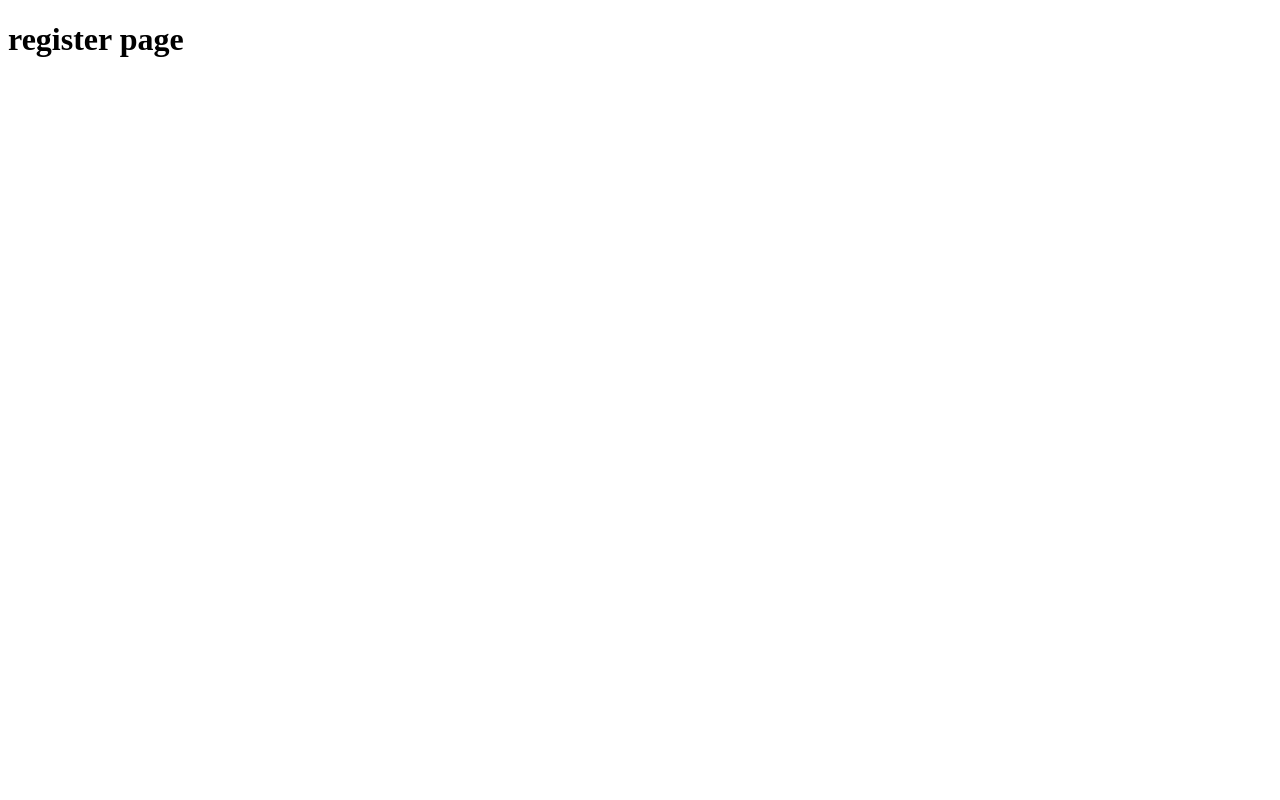
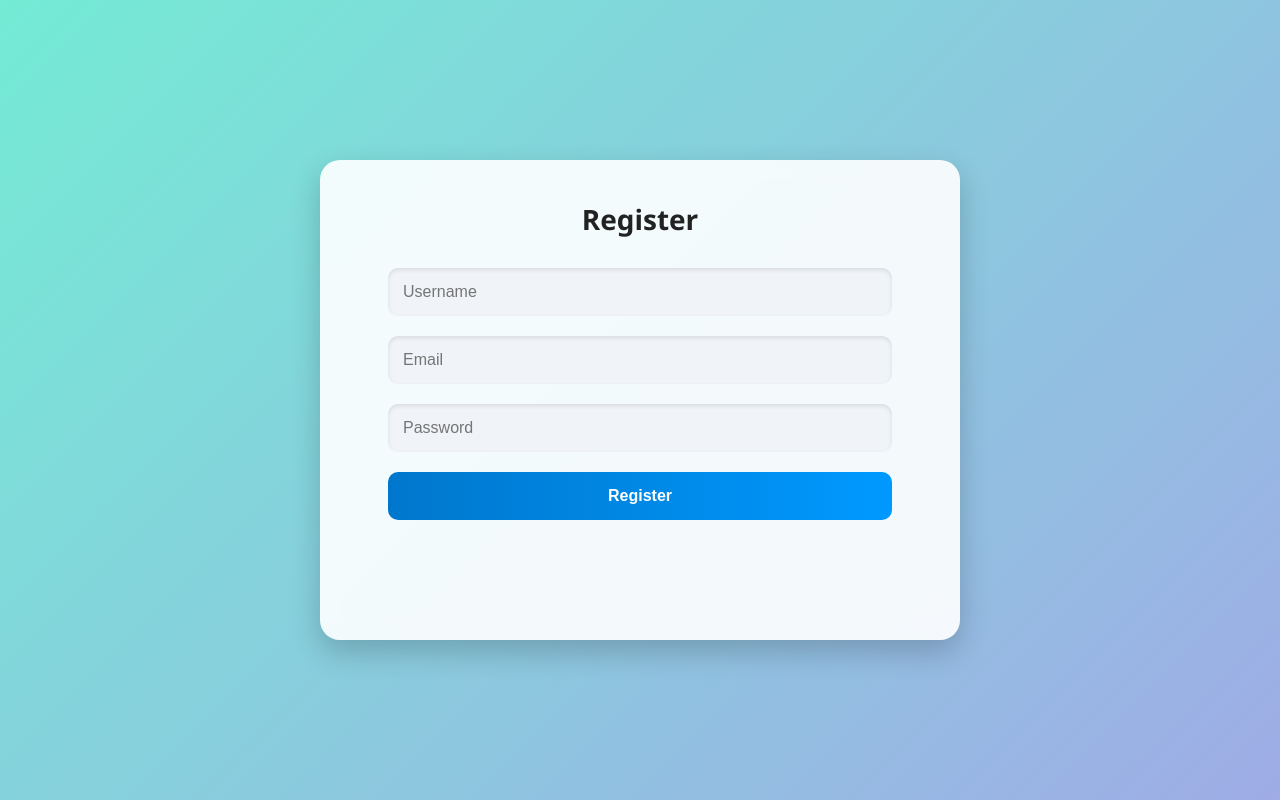
Before and after one commit to nikhil-kamboj420/Express.JS-by-Nikhil, a website: page views/register.html in a window 1280 px wide. Drawn offline with Linux system fonts and the light colour scheme.

Commit message:
add register page

```diff
--- a/views/register.html
+++ b/views/register.html
@@ -1,11 +1,129 @@
 <!DOCTYPE html>
 <html lang="en">
-<head>
-    <meta charset="UTF-8">
-    <meta name="viewport" content="width=device-width, initial-scale=1.0">
-    <title>register</title>
-</head>
-<body>
-    <h1>register page</h1>
-</body>
+  <head>
+    <meta charset="UTF-8" />
+    <title>Register</title>
+    <style>
+      * {
+        margin: 0;
+        padding: 0;
+        box-sizing: border-box;
+      }
+
+      body {
+        height: 100vh;
+        background: linear-gradient(135deg, #74ebd5, #9face6);
+        display: flex;
+        justify-content: center;
+        align-items: center;
+        font-family: "Segoe UI", Tahoma, Geneva, Verdana, sans-serif;
+      }
+
+      .container {
+        width: 50vw;
+        height: 60vh;
+        background: rgba(255, 255, 255, 0.9);
+        backdrop-filter: blur(8px);
+        border-radius: 20px;
+        box-shadow: 0 12px 30px rgba(0, 0, 0, 0.2);
+        padding: 40px;
+        text-align: center;
+        transition: all 0.3s ease-in-out;
+      }
+
+      .container:hover {
+        transform: scale(1.02);
+        box-shadow: 0 16px 40px rgba(0, 0, 0, 0.25);
+      }
+
+      .container h2 {
+        margin-bottom: 30px;
+        color: #222;
+        font-size: 28px;
+      }
+
+      form input {
+        width: 90%;
+        padding: 15px;
+        margin-bottom: 20px;
+        border: none;
+        border-radius: 10px;
+        background-color: #f0f4f8;
+        box-shadow: inset 0 2px 4px rgba(0, 0, 0, 0.1);
+        font-size: 16px;
+        transition: 0.2s ease;
+      }
+
+      form input:focus {
+        outline: none;
+        background-color: #e6f0ff;
+        box-shadow: 0 0 0 2px #0077cc;
+      }
+
+      form button {
+        width: 90%;
+        padding: 15px;
+        background: linear-gradient(90deg, #0077cc, #0099ff);
+        color: white;
+        font-weight: bold;
+        font-size: 16px;
+        border: none;
+        border-radius: 10px;
+        cursor: pointer;
+        transition: background 0.3s ease;
+      }
+
+      form button:hover {
+        background: linear-gradient(90deg, #005fa3, #0077cc);
+      }
+    </style>
+  </head>
+  <body>
+    <div class="container">
+      <h2>Register</h2>
+      <form id="registerForm">
+        <input
+          type="text"
+          id="username"
+          name="username"
+          placeholder="Username"
+          required
+        />
+        <input
+          type="email"
+          id="email"
+          name="email"
+          placeholder="Email"
+          required
+        />
+        <input
+          type="password"
+          id="password"
+          name="password"
+          placeholder="Password"
+          required
+        />
+        <button type="submit">Register</button>
+      </form>
+    </div>
+
+    <script>
+      // Submit handler (optional logic)
+      document
+        .getElementById("registerForm")
+        .addEventListener("submit", async function (e) {
+          e.preventDefault();
+
+          const username = document.getElementById("username").value;
+          const email = document.getElementById("email").value;
+          const password = document.getElementById("password").value;
+
+          const res = await fetch("http://localhost:5500/register", {
+            method: "POST",
+            headers: { "Content-Type": "application/json" },
+            body: JSON.stringify({ username, password, email }),
+          });
+        });
+    </script>
+  </body>
 </html>
```
